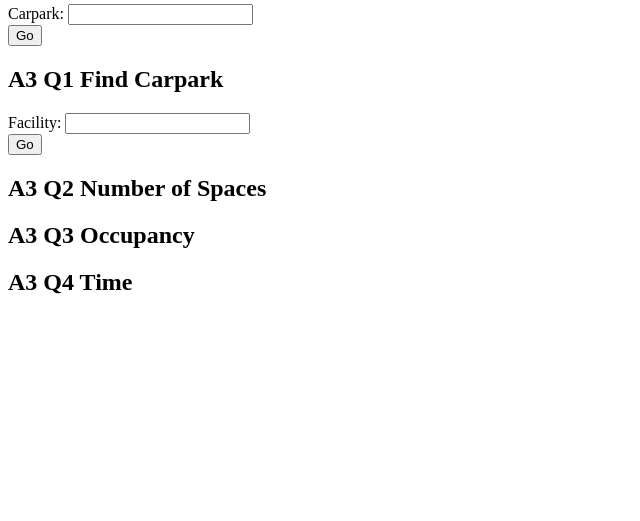
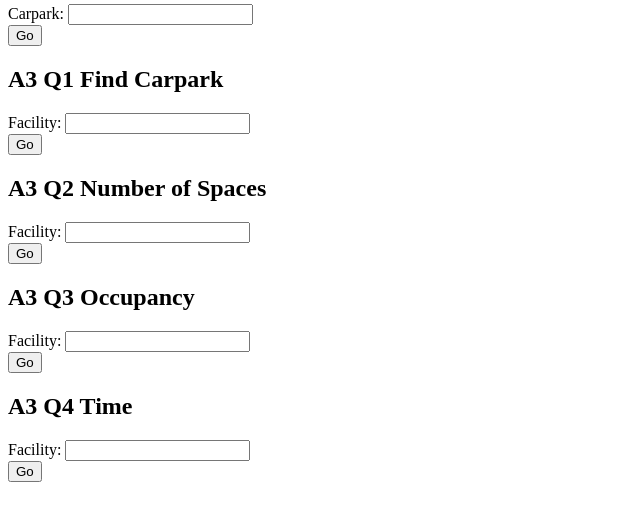
Before and after one commit to pirateZilla/2018-ca377-moored39-parkatdcu, a Django app: page /park_at_dcu/ in a window 1280 px wide. Shown: the part 109-630 px from the top of the page, without its empty margins (0-640 px from the left). Run offline with Django 3.2, Linux system fonts and the light colour scheme.

Commit message:
not working A3

```diff
--- a/src/park_at_dcu/templates/park_at_dcu/index.html
+++ b/src/park_at_dcu/templates/park_at_dcu/index.html
@@ -10,8 +10,17 @@ Facility: <input type="text" name="facility"><br>
 <input type="submit" value = "Go">
 </form>
 <h2>A3 Q2 Number of Spaces</h2>
-<!-- Write form code here -->
+<form action="{% url 'park_at_dcu:campus'  %}" method="get">
+Facility: <input type="text" name="campus"><br>
+<input type="submit" value = "Go">
+</form>
 <h2>A3 Q3 Occupancy</h2>
-<!-- Write form code here -->
+<form action="{% url 'park_at_dcu:historical'  %}" method="get">
+Facility: <input type="text" name="historical"><br>
+<input type="submit" value = "Go">
+</form>
 <h2>A3 Q4 Time</h2>
-<!-- Write form code here -->
+<form action="{% url 'park_at_dcu:facility'  %}" method="get">
+Facility: <input type="text" name="facility"><br>
+<input type="submit" value = "Go">
+</form>
--- a/src/park_at_dcu/views.py
+++ b/src/park_at_dcu/views.py
@@ -69,7 +69,39 @@ def facility(request):
     except Carpark.DoesNotExist:
        return HttpResponse(template.render({'error_msg':'Carpark does not exist'}))
     return HttpResponse(template.render({'carparks':carparks},request))
+###from here
+def campus(request):
+    '''
+    display the car parks suitable for a particular facility
+    '''
+    template = loader.get_template('park_at_dcu/campus.html')
+    try:
+       campus = request.GET.get('campus')
+       carparks = Carpark.objects.filter(campus__campus_name=campus)
+       if len(carparks) == 0:
+         return HttpResponse(template.render({'error_msg':'No carparks for ' + campus}))
+    except Campus.DoesNotExist:
+       return HttpResponse(template.render({'error_msg':'Campus does not exist'}))
+    except Carpark.DoesNotExist:
+       return HttpResponse(template.render({'error_msg':'Carpark does not exist'}))
+    return HttpResponse(template.render({'carparks':carparks},request))
 
+def historical(request):
+    '''
+    display the car parks suitable for a particular facility
+    '''
+    template = loader.get_template('park_at_dcu/historical.html')
+    try:
+       facility = request.GET.get('facility')
+       carparks = Carpark.objects.filter(facility__facility_name=facility)
+       if len(carparks) == 0:
+         return HttpResponse(template.render({'error_msg':'No carparks for ' + facility}))
+    except Facility.DoesNotExist:
+       return HttpResponse(template.render({'error_msg':'Facility does not exist'}))
+    except Carpark.DoesNotExist:
+       return HttpResponse(template.render({'error_msg':'Carpark does not exist'}))
+    return HttpResponse(template.render({'carparks':carparks},request))
+###to here is all copypasta code
 
 def spaces(request):
     '''
```
Also changed, not shown: src/park_at_dcu/load_historical_data.py (+4 -4 lines), src/park_at_dcu/templates/park_at_dcu/campus.html (added, +9 -0 lines), src/park_at_dcu/templates/park_at_dcu/historical.html (added, +9 -0 lines), src/db.sqlite3.
